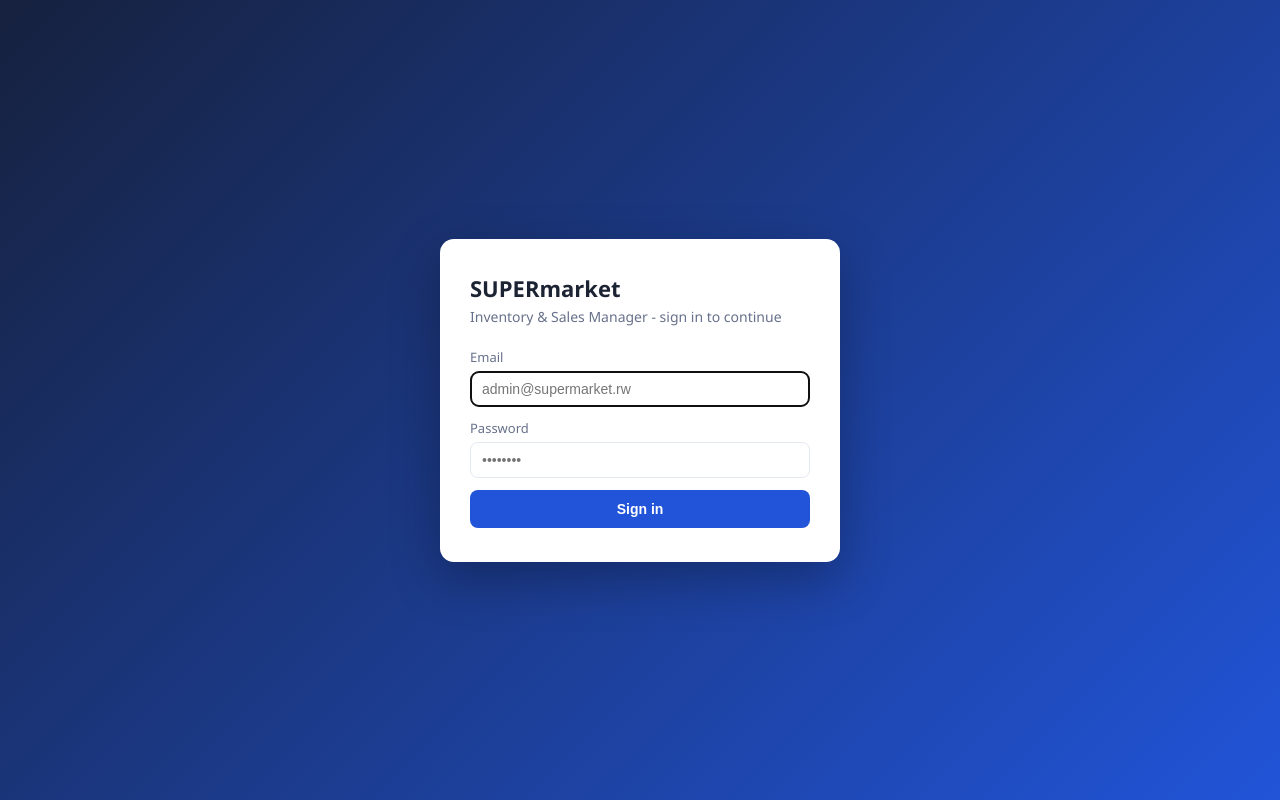
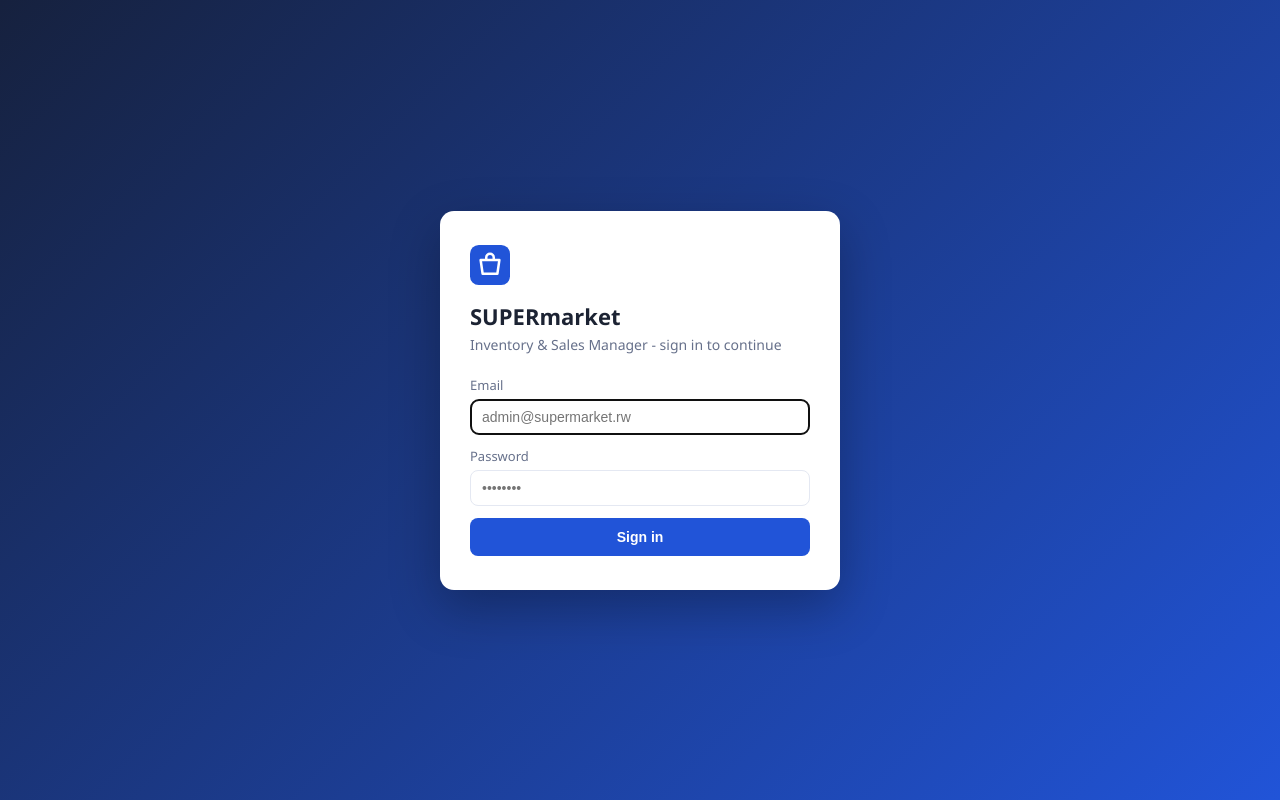
Before and after one commit to Emmalise1/Supermarket-Inventory-Sales-Manager, a React (Vite) app in the folder frontend/: page /login in a window 1280 px wide. Built offline with nearby package versions, Linux system fonts and the light colour scheme; no server answers.

Commit message:
Add custom favicon and brand mark component

```diff
--- a/frontend/index.html
+++ b/frontend/index.html
@@ -3,6 +3,7 @@
   <head>
     <meta charset="UTF-8" />
     <meta name="viewport" content="width=device-width, initial-scale=1.0" />
+    <link rel="icon" type="image/svg+xml" href="/favicon.svg" />
     <title>SUPERmarket Inventory &amp; Sales Manager</title>
   </head>
   <body>
--- /dev/null
+++ b/frontend/src/components/BrandMark.jsx
@@ -0,0 +1,27 @@
+export default function BrandMark({ size = 28, className }) {
+  return (
+    <svg
+      className={className}
+      width={size}
+      height={size}
+      viewBox="0 0 32 32"
+      fill="none"
+      role="img"
+      aria-label="SUPERmarket"
+    >
+      <rect width="32" height="32" rx="7" fill="#2154d8" />
+      <path
+        d="M13 11V10a3 3 0 0 1 6 0v1"
+        stroke="currentColor"
+        strokeWidth="2"
+        strokeLinecap="round"
+      />
+      <path
+        d="M8.5 12h15l-1.6 11H10.1L8.5 12z"
+        stroke="currentColor"
+        strokeWidth="2"
+        strokeLinejoin="round"
+      />
+    </svg>
+  );
+}
--- a/frontend/src/components/Layout.jsx
+++ b/frontend/src/components/Layout.jsx
@@ -2,6 +2,7 @@ import { useEffect, useState } from 'react';
 import { NavLink, Outlet, useNavigate } from 'react-router-dom';
 import { useAuth } from '../context/AuthContext';
 import api from '../api/client';
+import BrandMark from './BrandMark';
 
 /** Sidebar + top bar shell rendered around every authenticated page. */
 export default function Layout() {
@@ -33,10 +34,11 @@ export default function Layout() {
     <div className="app-shell">
       <aside className="sidebar">
         <div className="brand">
-          SUPER<span>market</span>
-          <div style={{ fontSize: 11, fontWeight: 400, color: '#8fa0c4' }}>
-            Inventory &amp; Sales
+          <div className="brand-row">
+            <BrandMark size={24} />
+            <span className="brand-name">SUPER<span>market</span></span>
           </div>
+          <div className="brand-sub">Inventory &amp; Sales</div>
         </div>
 
         <div className="nav-section">Operations</div>
--- a/frontend/src/pages/Login.jsx
+++ b/frontend/src/pages/Login.jsx
@@ -2,6 +2,7 @@ import { useEffect, useState } from 'react';
 import { useNavigate } from 'react-router-dom';
 import { useAuth } from '../context/AuthContext';
 import api, { errorMessage } from '../api/client';
+import BrandMark from '../components/BrandMark';
 
 /**
  * Sign-in page.
@@ -71,6 +72,9 @@ export default function Login() {
   return (
     <div className="login-wrap">
       <form className="login-card" onSubmit={handleSubmit}>
+        <div className="login-mark">
+          <BrandMark size={40} />
+        </div>
         <h1>SUPERmarket</h1>
         <p className="sub">Inventory &amp; Sales Manager - sign in to continue</p>
 
--- a/frontend/src/styles.css
+++ b/frontend/src/styles.css
@@ -47,7 +47,10 @@ a { color: var(--brand); text-decoration: none; }
   padding: 6px 10px 16px;
   line-height: 1.25;
 }
-.sidebar .brand span { color: #6ea8ff; }
+.sidebar .brand-row { display: flex; align-items: center; gap: 8px; }
+.sidebar .brand-name { font-size: 18px; font-weight: 700; color: #fff; }
+.sidebar .brand-name span { color: #6ea8ff; }
+.sidebar .brand-sub { font-size: 11px; font-weight: 400; color: #8fa0c4; }
 
 .sidebar a {
   color: #c6cfe6;
@@ -227,6 +230,7 @@ label.field input, label.field select, label.field textarea {
   box-shadow: 0 18px 50px rgba(0, 0, 0, 0.28);
 }
 .login-card h1 { margin: 0 0 4px; font-size: 22px; }
+.login-mark { color: #fff; margin-bottom: 12px; }
 .login-card p.sub { margin: 0 0 22px; color: var(--muted); font-size: 14px; }
 .login-card .btn { width: 100%; padding: 11px; }
 
```
Also changed, not shown: frontend/public/favicon.svg (added).
